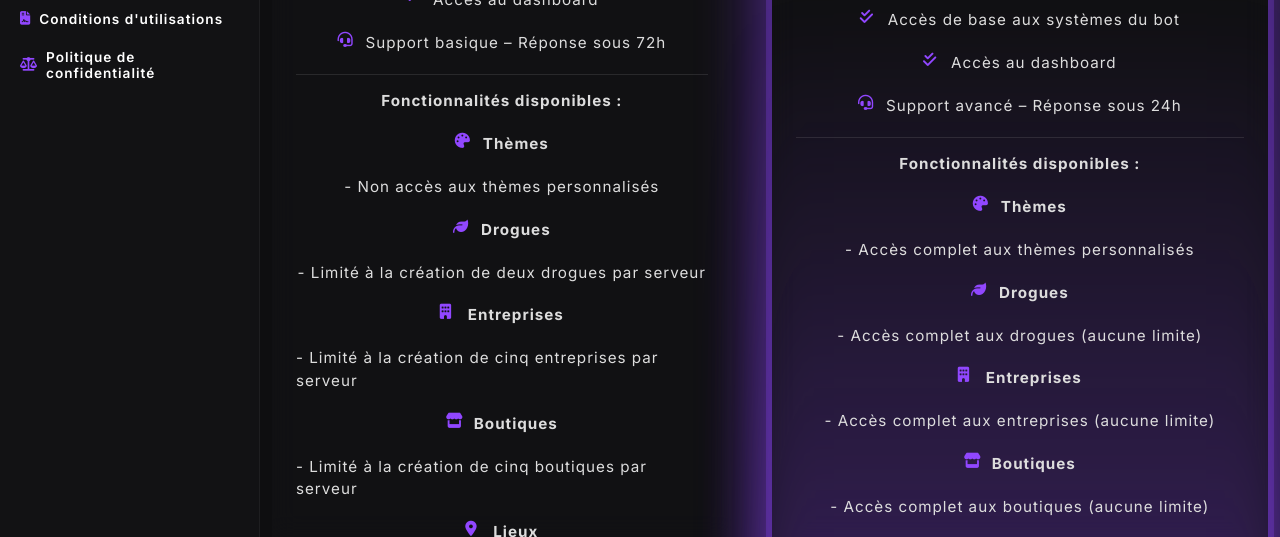
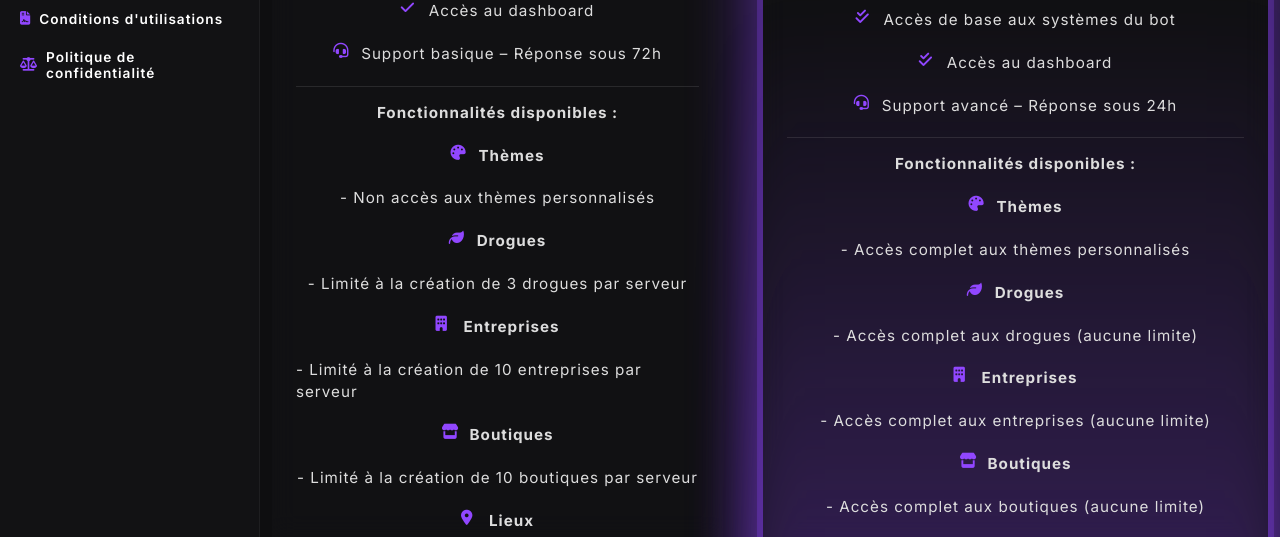
Before and after one commit to nexus-rp1/nexusrp-site, a plain HTML site: page tarifs.html in a window 1280 px wide. Shown: the part 263-800 px from the top of the page. Drawn offline with Linux system fonts and the light colour scheme.

Commit message:
Update tarifs.html

```diff
--- a/tarifs.html
+++ b/tarifs.html
@@ -87,13 +87,13 @@
                 <p><i class="fas fa-palette"></i> <strong>Thèmes</strong></p>
                 <p> - Non accès aux thèmes personnalisés</p>
                 <p><i class="fas fa-leaf"></i> <strong>Drogues</strong></p>
-                <p> - Limité à la création de deux drogues par serveur</p>
+                <p> - Limité à la création de 3 drogues par serveur</p>
                 <p><i class="fas fa-building"></i> <strong>Entreprises</strong></p>
-                <p> - Limité à la création de cinq entreprises par serveur</p>
+                <p> - Limité à la création de 10 entreprises par serveur</p>
                 <p><i class="fas fa-store"></i> <strong>Boutiques</strong></p>
-                <p> - Limité à la création de cinq boutiques par serveur</p>
+                <p> - Limité à la création de 10 boutiques par serveur</p>
                 <p><i class="fas fa-map-marker-alt"></i> <strong>Lieux</strong></p>
-                <p> - Limité à la création de cinq lieux par serveur</p>
+                <p> - Limité à la création de 15 lieux par serveur</p>
                 <p><i class="fas fa-hammer"></i> <strong>Items</strong></p>
                 <p> - Limité à la création de 15 articles par boutique</p>
                 <p><i class="fas fa-chart-line"></i> <strong>Bourses</strong></p>
@@ -162,4 +162,5 @@
   <script src="../js/tarifs.js"></script>
   <script src="../js/scripts.js"></script>
 </body>
+
 </html>
```
